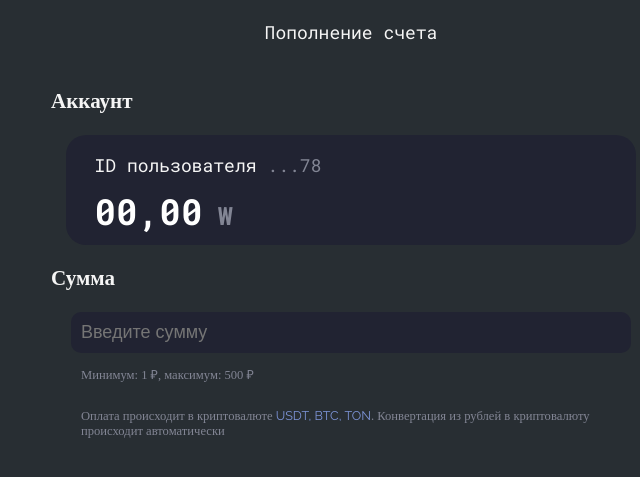
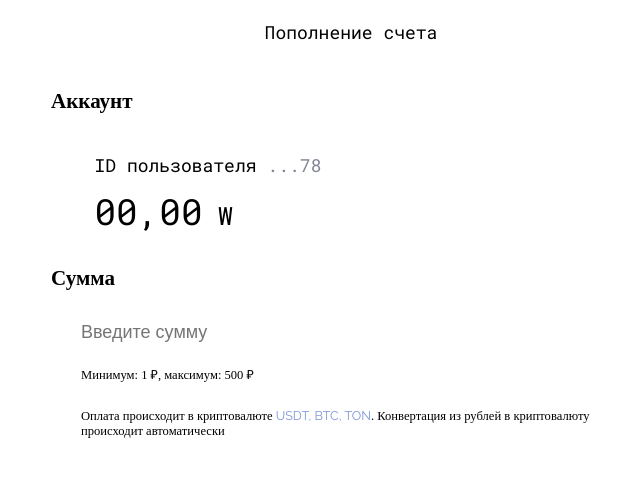
Before and after one commit to Atikin-NT/WolfVPN, a Flask app: page /pay in a window 1280 px wide. Shown: the top 477 px of the page, without its empty margins (289-929 px from the left). Run offline with Flask 3, Linux system fonts and the light colour scheme.

Commit message:
add light version support correctly

```diff
--- a/webapp/static/css/coupon.css
+++ b/webapp/static/css/coupon.css
@@ -11,10 +11,10 @@ input {
   border: none;
   padding: 0;
   width: 10.5ch;
-  background: repeating-linear-gradient(90deg, dimgrey 0, dimgrey 1ch, transparent 0, transparent 1.5ch) 0 100%/ 10ch 2px no-repeat;
+  background: repeating-linear-gradient(90deg, var(--tg-theme-hint-color) 0, var(--tg-theme-hint-color) 1ch, transparent 0, transparent 1.5ch) 0 100%/ 10ch 2px no-repeat;
   font: 5ch droid sans mono, consolas, monospace;
   letter-spacing: 0.5ch;
-  color: #f5f5f5;
+  color: var(--tg-theme-text-color);
 }
 
 input:focus {
--- a/webapp/static/css/main.css
+++ b/webapp/static/css/main.css
@@ -18,7 +18,7 @@ button{
 }
 
 button:active{
-    background-color: #828594;
+    background-color: var(--tg-theme-hint-color);
 }
 
 button:hover{
@@ -39,15 +39,15 @@ button:hover{
 
 .amount p{
     font-size: 2em;
-	font-family: 'RobotoMono-Bold';
-	font-weight: 700;
-    color: white;
+	font-family: 'RobotoMono-Regular';
+	font-weight: 500;
+    color: var(--tg-theme-text-color);
     margin: 10px 0;
 }
 
 .amount p span{
     font-size: 0.7em;
-    color: #828594;
+    color: var(--tg-theme-hint-color);
     font-family: 'Raleway';
 }
 
@@ -62,7 +62,7 @@ button:hover{
     font-size: 0.9em;
 	font-family: 'RobotoMono-Regular';
 	font-weight: 400;
-    color: #828594;
+    color: var(--tg-theme-hint-color);
 }
 
 .action-list{
--- a/webapp/static/css/pay.css
+++ b/webapp/static/css/pay.css
@@ -14,7 +14,7 @@
 .account {
   width: 95%;
   border-radius: 20px;
-  background-color: #212332;
+  background-color: var(--tg-theme-secondary-bg-color);
   display: flex;
   flex-direction: column;
   align-items: center;
@@ -37,15 +37,15 @@
   width: 90%;
   text-align: left;
   font-size: 2em;
-  font-family: 'RobotoMono-Bold';
-  font-weight: 700;
-  color: white;
+  font-family: 'RobotoMono-Regular';
+	font-weight: 500;
+  color: var(--tg-theme-text-color);
   margin: 10px 0;
 }
 
 .user_amount span{
   font-size: 0.7em;
-  color: #828594;
+  color: var(--tg-theme-hint-color);
 }
 
 .form {
@@ -63,10 +63,10 @@
 
 .input__field{
   width: 90%;
-  background: #212332;
+  background: var(--tg-theme-secondary-bg-color);
   border: none;
   border-radius: 10px;
-  color: #f5f5f5;
+  color: var(--tg-theme-text-color);
   padding: 10px;
   font-size: 1em;
 }
@@ -77,7 +77,7 @@
 
 .form p{
   font-size: 0.7em;
-  color: #828594;
+  color: var(--tg-theme-hint-color);
   text-align: left;
   width: 90%;
 }
--- a/webapp/static/css/start.css
+++ b/webapp/static/css/start.css
@@ -19,8 +19,8 @@ body {
 	margin: 0;
 	padding: 10px;
 	font-size: 18px;
-	color: #f5f5f5;
-	background: #282e33;
+	color: var(--tg-theme-text-color);
+	background: var(--tg-theme-bg-color);
 }
 
 .container {
--- a/webapp/templates/start.html
+++ b/webapp/templates/start.html
@@ -16,7 +16,9 @@
     <div class="container">
         <h1>Добро пожаловать в <br>WolfVPN</h1>
         <div class="logo">
-            <img src="{{ url_for('static', filename='images/logo.svg') }}" />
+            <svg width="65" height="79" viewBox="0 0 65 79" fill="none" xmlns="http://www.w3.org/2000/svg">
+                <path d="M6 0.5L23 20.5H42L59 0.5V39.5L65 51.5L50 62L60 52L55 42L35 56.5V75.5H38L45 67L40 79H33.5L33 52.5L54 38L55.5 33V11L46 21.5L55.5 33L54 38L42 24H23L12 37.5L10 33L19 21.5L10 11V33L12 37.5L33 52.5L33.5 79H26.5L21.5 67.5L28.5 75.5H31.5V56.5L10 41.5L5.5 52L15 62L0.5 51.5L6 39.5V0.5Z" fill="white"/>
+            </svg>
         </div>
         <div class="description">
             <p>
```
Also changed, not shown: other parts of webapp/static/css/start.css (+6 -24 lines), webapp/static/css/bill.css (+4 -4 lines).
